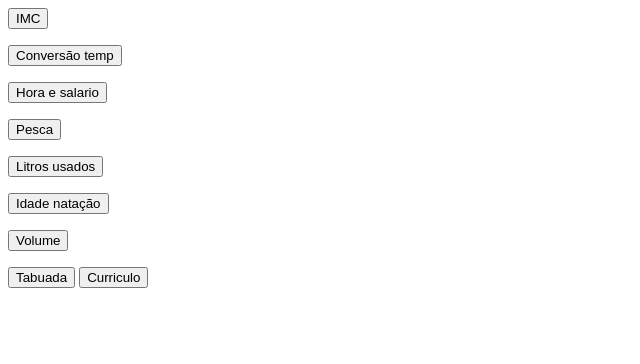
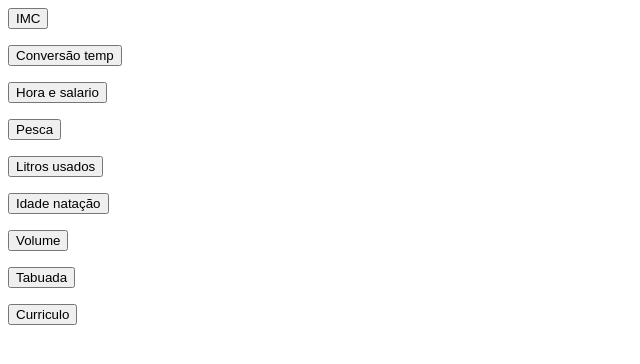
Before and after one commit to EnzoPaduanello/Senac3DS, a plain HTML site: page index.html in a window 1280 px wide. Shown: the whole page, without its empty margins (0-640 px from the left). Drawn offline with Linux system fonts and the light colour scheme.

Commit message:
Fix: Disposição de elementos na tela

```diff
--- a/index.html
+++ b/index.html
@@ -14,7 +14,7 @@
     <a href="litros_usados/litros_usados.html"><button>Litros usados</button></a><p>
     <a href="idade_natacao/idade natacao.html"><button>Idade natação</button></a><p>
     <a href="valor_volume/valorVolume.html"><button>Volume</button></a><p>
-    <a href="tabuada/tabuada.html"><button>Tabuada</button></a>
+    <a href="tabuada/tabuada.html"><button>Tabuada</button></a><p>
     <a href="https://enzopaduanello.github.io/Curriculum/" target="_blank"><button>Curriculo</button></a>
 </body>
 </html>
```
